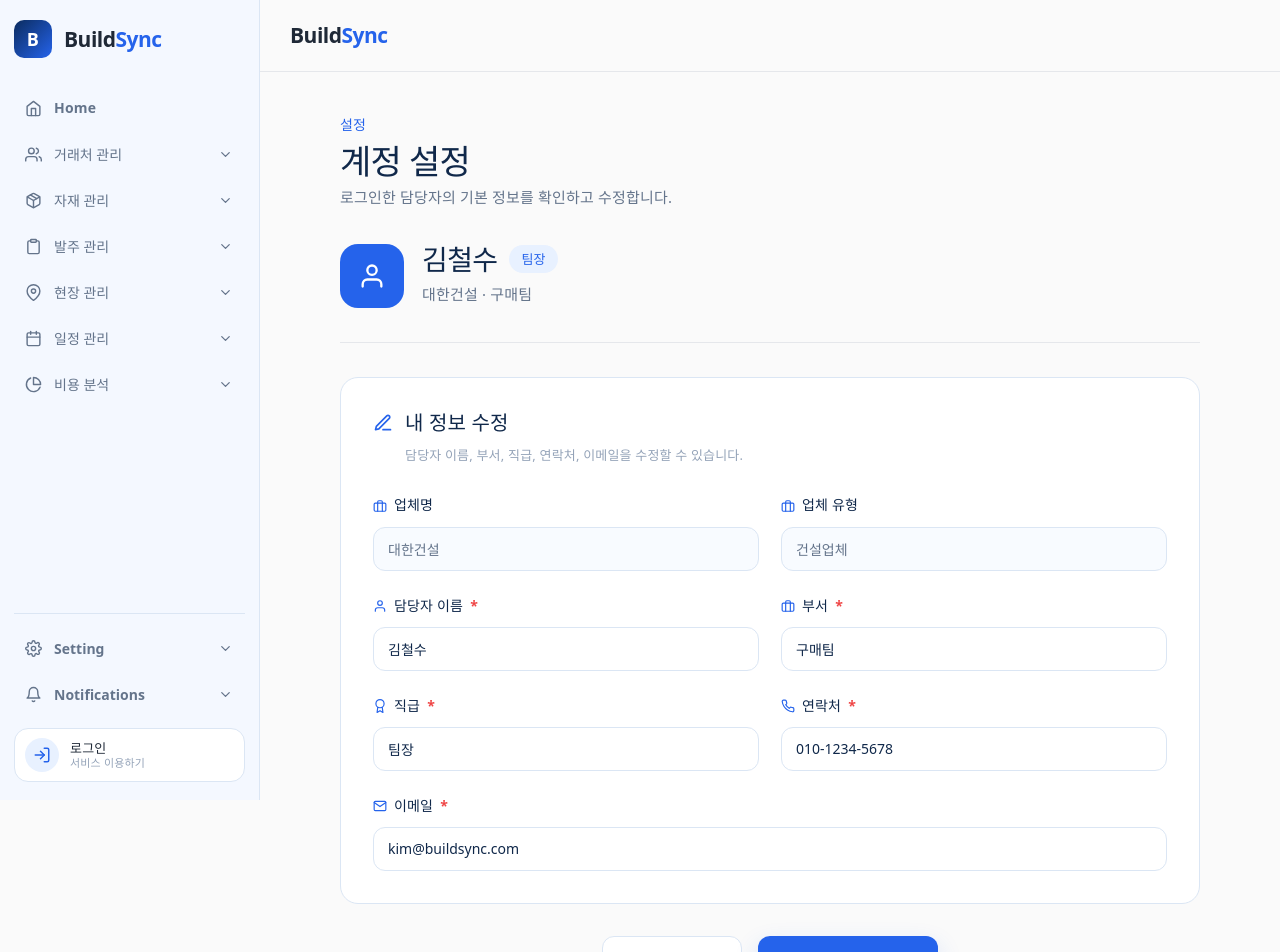
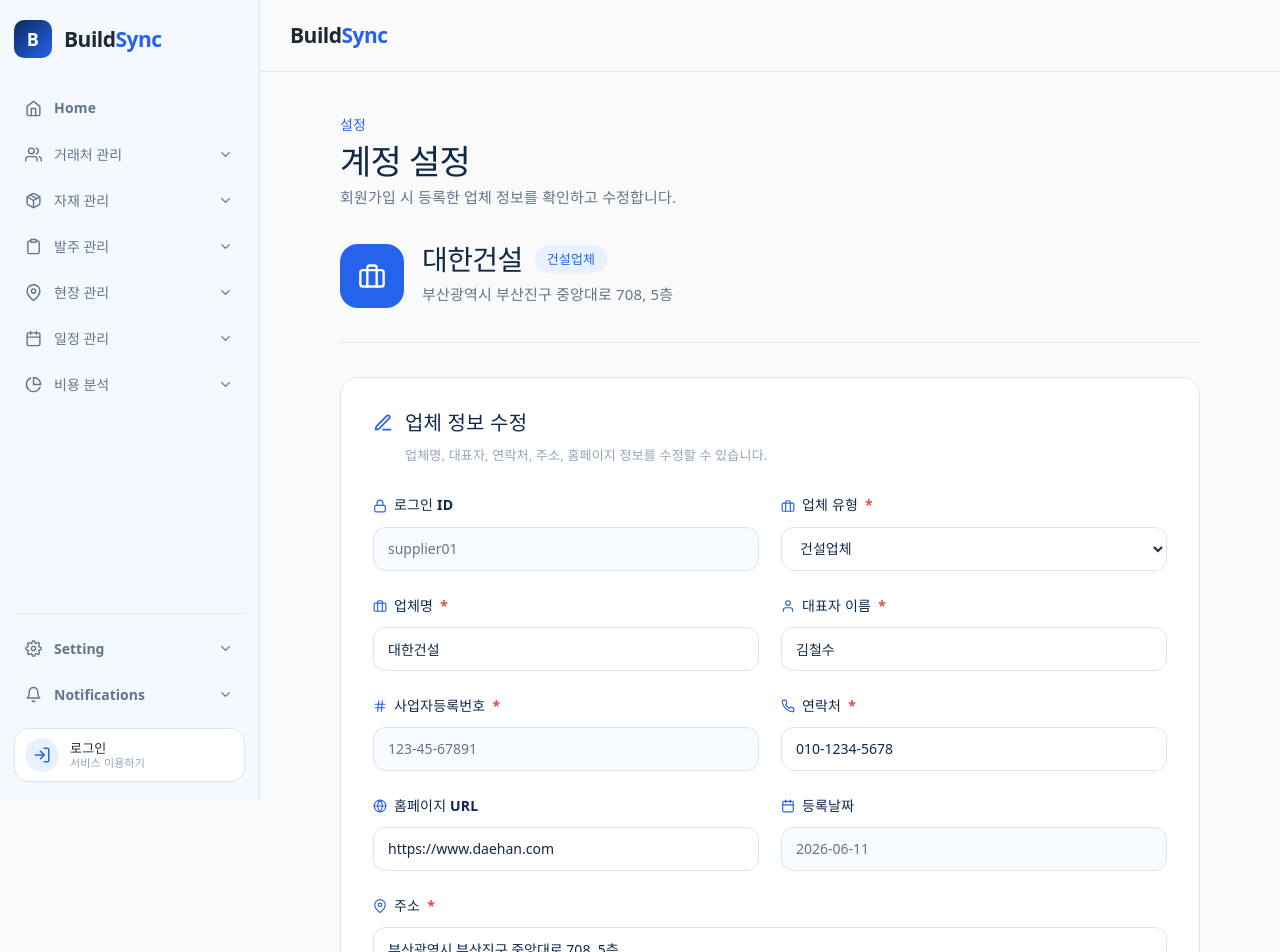
Before and after one commit to kimse0ngjun/BuildSync, a React (Vite) app in the folder frontend/: page /settings/account in a window 1280 px wide. Shown: the top 952 px of the page. Built offline with nearby package versions, Linux system fonts and the light colour scheme.

Commit message:
06/11 계정 설정 페이지 값 수정

```diff
--- a/frontend/src/pages/settings/AccountSetting.tsx
+++ b/frontend/src/pages/settings/AccountSetting.tsx
@@ -2,55 +2,63 @@ import { useState } from "react";
 import {
   FiUser,
   FiPhone,
-  FiMail,
   FiBriefcase,
-  FiAward,
   FiEdit3,
   FiSave,
+  FiGlobe,
+  FiMapPin,
+  FiHash,
+  FiCalendar,
+  FiLock,
 } from "react-icons/fi";
 import "../../styles/AccountSetting.css";
 
 function AccountSetting() {
   const [form, setForm] = useState({
+    loginId: "supplier01",
+    companyType: "건설업체",
     companyName: "대한건설",
-    companyType: "건설업체",
-    contactName: "김철수",
-    department: "구매팀",
-    position: "팀장",
+    ceoName: "김철수",
+    businessNumber: "123-45-67891",
     phone: "010-1234-5678",
-    email: "kim@buildsync.com",
+    homepageUrl: "https://www.daehan.com",
+    address: "부산광역시 부산진구 중앙대로 708, 5층",
+    registeredDate: "2026-06-11",
   });
 
-  const handleChange = (e: React.ChangeEvent<HTMLInputElement>) => {
+  const handleChange = (
+    e: React.ChangeEvent<HTMLInputElement | HTMLSelectElement>,
+  ) => {
     const { name, value } = e.target;
     setForm((prev) => ({ ...prev, [name]: value }));
+  };
+
+  const handleSave = () => {
+    console.log("계정 설정 수정 데이터:", form);
+    alert("계정 정보가 저장되었습니다.");
   };
 
   return (
     <div className="account-setting-page">
       <div className="account-setting-header">
-        <div>
-          <p className="account-setting-label">설정</p>
-          <h1>계정 설정</h1>
-          <p className="account-setting-desc">
-            로그인한 담당자의 기본 정보를 확인하고 수정합니다.
-          </p>
-        </div>
+        <p className="account-setting-label">설정</p>
+        <h1>계정 설정</h1>
+        <p className="account-setting-desc">
+          회원가입 시 등록한 업체 정보를 확인하고 수정합니다.
+        </p>
       </div>
 
       <section className="account-profile-summary">
         <div className="account-avatar">
-          <FiUser />
+          <FiBriefcase />
         </div>
 
         <div>
           <div className="account-profile-title">
-            <h2>{form.contactName}</h2>
-            <span>{form.position}</span>
+            <h2>{form.companyName}</h2>
+            <span>{form.companyType}</span>
           </div>
-          <p>
-            {form.companyName} · {form.department}
-          </p>
+          <p>{form.address}</p>
         </div>
       </section>
 
@@ -58,45 +66,50 @@ function AccountSetting() {
         <div className="account-section-title">
           <FiEdit3 />
           <div>
-            <h2>내 정보 수정</h2>
-            <p>담당자 이름, 부서, 직급, 연락처, 이메일을 수정할 수 있습니다.</p>
+            <h2>업체 정보 수정</h2>
+            <p>
+              업체명, 대표자, 연락처, 주소, 홈페이지 정보를 수정할 수 있습니다.
+            </p>
           </div>
         </div>
 
         <div className="account-form-grid">
-          <FormField icon={<FiBriefcase />} label="업체명">
-            <input value={form.companyName} readOnly />
+          <FormField icon={<FiLock />} label="로그인 ID">
+            <input value={form.loginId} readOnly />
           </FormField>
 
-          <FormField icon={<FiBriefcase />} label="업체 유형">
-            <input value={form.companyType} readOnly />
+          <FormField icon={<FiBriefcase />} label="업체 유형" required>
+            <select
+              name="companyType"
+              value={form.companyType}
+              onChange={handleChange}
+              className="account-select"
+            >
+              <option value="건설업체">건설업체</option>
+              <option value="공급업체">공급업체</option>
+            </select>
           </FormField>
 
-          <FormField icon={<FiUser />} label="담당자 이름" required>
+          <FormField icon={<FiBriefcase />} label="업체명" required>
             <input
-              name="contactName"
-              value={form.contactName}
+              name="companyName"
+              value={form.companyName}
               onChange={handleChange}
-              placeholder="담당자 이름을 입력하세요"
+              placeholder="업체명을 입력하세요"
             />
           </FormField>
 
-          <FormField icon={<FiBriefcase />} label="부서" required>
+          <FormField icon={<FiUser />} label="대표자 이름" required>
             <input
-              name="department"
-              value={form.department}
+              name="ceoName"
+              value={form.ceoName}
               onChange={handleChange}
-              placeholder="부서를 입력하세요"
+              placeholder="대표자 이름을 입력하세요"
             />
           </FormField>
 
-          <FormField icon={<FiAward />} label="직급" required>
-            <input
-              name="position"
-              value={form.position}
-              onChange={handleChange}
-              placeholder="직급을 입력하세요"
-            />
+          <FormField icon={<FiHash />} label="사업자등록번호" required>
+            <input value={form.businessNumber} readOnly />
           </FormField>
 
           <FormField icon={<FiPhone />} label="연락처" required>
@@ -108,12 +121,25 @@ function AccountSetting() {
             />
           </FormField>
 
-          <FormField icon={<FiMail />} label="이메일" required full>
+          <FormField icon={<FiGlobe />} label="홈페이지 URL">
             <input
-              name="email"
-              value={form.email}
+              name="homepageUrl"
+              value={form.homepageUrl}
               onChange={handleChange}
-              placeholder="이메일을 입력하세요"
+              placeholder="홈페이지 URL을 입력하세요"
+            />
+          </FormField>
+
+          <FormField icon={<FiCalendar />} label="등록날짜">
+            <input value={form.registeredDate} readOnly />
+          </FormField>
+
+          <FormField icon={<FiMapPin />} label="주소" required full>
+            <input
+              name="address"
+              value={form.address}
+              onChange={handleChange}
+              placeholder="업체 주소를 입력하세요"
             />
           </FormField>
         </div>
@@ -121,7 +147,7 @@ function AccountSetting() {
 
       <div className="account-actions">
         <button className="account-cancel-btn">취소</button>
-        <button className="account-save-btn">
+        <button className="account-save-btn" onClick={handleSave}>
           <FiSave />
           저장하기
         </button>
--- a/frontend/src/styles/AccountSetting.css
+++ b/frontend/src/styles/AccountSetting.css
@@ -157,7 +157,8 @@
   font-style: normal;
 }
 
-.account-form-field input {
+.account-form-field input,
+.account-form-field select {
   width: 100%;
   height: 44px;
   border: 1px solid #dbe6f4;
@@ -170,7 +171,8 @@
   font-weight: 500;
 }
 
-.account-form-field input:focus {
+.account-form-field input:focus,
+.account-form-field select:focus {
   border-color: #2563eb;
 }
 
@@ -260,13 +262,15 @@ body.dark-mode .account-form-field svg {
   color: #60a5fa;
 }
 
-body.dark-mode .account-form-field input {
+body.dark-mode .account-form-field input,
+body.dark-mode .account-form-field select {
   background: #111827;
   border-color: #334155;
   color: #f8fafc;
 }
 
-body.dark-mode .account-form-field input:focus {
+body.dark-mode .account-form-field input:focus,
+body.dark-mode .account-form-field select:focus {
   border-color: #60a5fa;
 }
 
```
